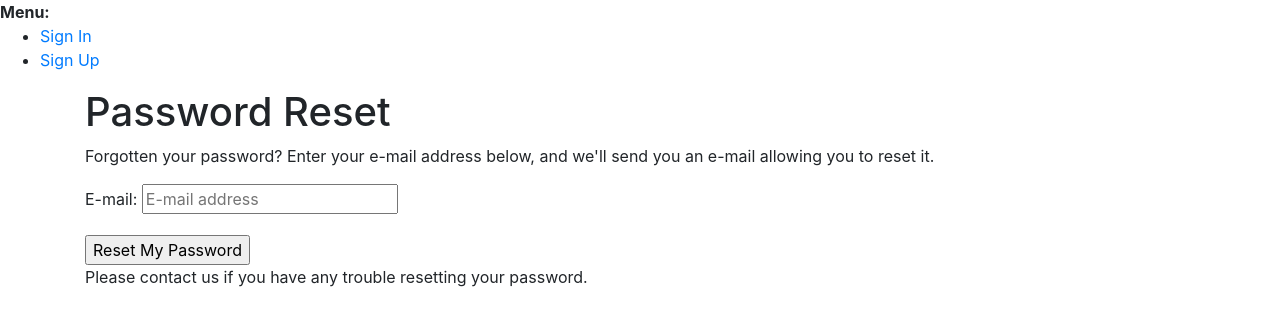
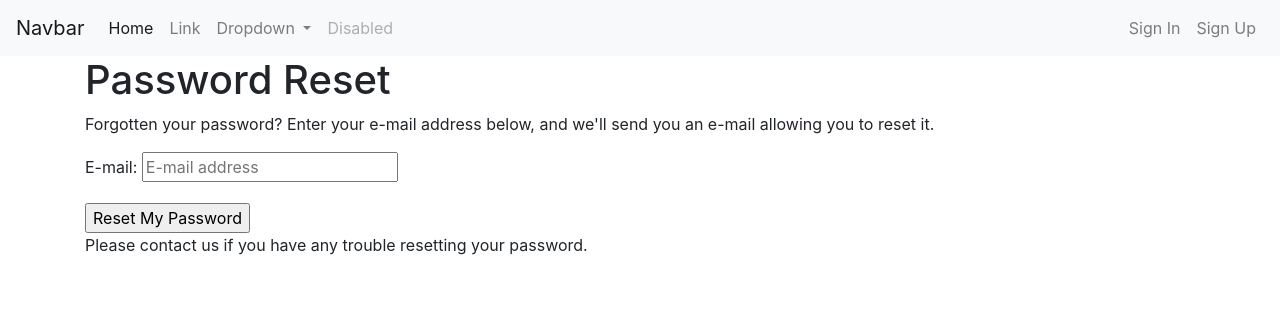
Before and after one commit to Simonm17/scheduler, a Django app: page /accounts/password/reset/ in a window 1280 px wide. Shown: the top 326 px of the page. Run offline with Django 3.2, Linux system fonts and the light colour scheme; some libraries are stand-ins or nearby versions.

Commit message:
added namespace to scheduling urls, modified base.html

```diff
--- a/dj_scheduling/settings.py
+++ b/dj_scheduling/settings.py
@@ -50,6 +50,8 @@ INSTALLED_APPS = [
 
 # For django-allauth
 SITE_ID = 1
+
+EMAIL_BACKEND = 'django.core.mail.backends.console.EmailBackend'
 
 MIDDLEWARE = [
     'django.middleware.security.SecurityMiddleware',
--- a/dj_scheduling/urls.py
+++ b/dj_scheduling/urls.py
@@ -19,5 +19,5 @@ from django.urls import path, include
 urlpatterns = [
     path('admin/', admin.site.urls),
     path('accounts/', include('allauth.urls')),
-    path('', include('scheduling.urls')),
+    path('', include('scheduling.urls', namespace='scheduling')),
 ]
--- a/scheduling/urls.py
+++ b/scheduling/urls.py
@@ -2,6 +2,8 @@ from django.urls import path
 from .views import home
 
 
+app_name = 'scheduling'
+
 urlpatterns = [
-    path('', home, name='scheduling_home'),
+    path('', home, name='home'),
 ]
--- a/templates/base.html
+++ b/templates/base.html
@@ -8,31 +8,68 @@
     {% endblock %}
   </head>
   <body>
+    <header>
+      <nav class="navbar navbar-expand-md navbar-light bg-light">
+        <a class="navbar-brand" href="#">Navbar</a>
+        <button class="navbar-toggler" type="button" data-toggle="collapse" data-target="#navbarSupportedContent" aria-controls="navbarSupportedContent" aria-expanded="false" aria-label="Toggle navigation">
+          <span class="navbar-toggler-icon"></span>
+        </button>
+
+        <div class="collapse navbar-collapse" id="navbarSupportedContent">
+
+          <ul class="navbar-nav mr-auto">
+            <li class="nav-item active">
+              <a class="nav-link" href="{% url 'scheduling:home' %}">Home</a>
+            </li>
+            <li class="nav-item">
+              <a class="nav-link" href="#">Link</a>
+            </li>
+            <li class="nav-item dropdown">
+              <a class="nav-link dropdown-toggle" href="#" id="navbarDropdown" role="button" data-toggle="dropdown" aria-haspopup="true" aria-expanded="false">
+                Dropdown
+              </a>
+              <div class="dropdown-menu" aria-labelledby="navbarDropdown">
+                <a class="dropdown-item" href="#">Action</a>
+                <a class="dropdown-item" href="#">Another action</a>
+                <div class="dropdown-divider"></div>
+                <a class="dropdown-item" href="#">Something else here</a>
+              </div>
+            </li>
+            <li class="nav-item">
+              <a class="nav-link disabled" href="#">Disabled</a>
+            </li>
+          </ul>
+
+          <ul class="navbar-nav">
+            {% if user.is_authenticated %}
+            <li class="nav-item">
+              <a class="nav-link" href="{% url 'account_email' %}">Change Email</a>
+            </li>
+            <li class="nav-item">
+              <a class="nav-link" href="{% url 'account_logout' %}">Sign Out</a>
+            </li>
+            {% else %}
+            <li class="nav-item">
+              <a class="nav-link" href="{% url 'account_login' %}">Sign In</a>
+            </li>
+            <li class="nav-item">
+              <a class="nav-link" href="{% url 'account_signup' %}">Sign Up</a>
+            </li>
+            {% endif %}
+          </ul>
+
+        </div>
+      </nav>
+    </header>
     {% block body %}
 
     {% if messages %}
-    <div>
-      <strong>Messages:</strong>
-      <ul>
         {% for message in messages %}
-        <li>{{message}}</li>
+        <div class="alert alert-{{ message.tags }}">
+          {{ message }}
+        </div>
         {% endfor %}
-      </ul>
-    </div>
     {% endif %}
-
-    <div>
-      <strong>Menu:</strong>
-      <ul>
-        {% if user.is_authenticated %}
-        <li><a href="{% url 'account_email' %}">Change E-mail</a></li>
-        <li><a href="{% url 'account_logout' %}">Sign Out</a></li>
-        {% else %}
-        <li><a href="{% url 'account_login' %}">Sign In</a></li>
-        <li><a href="{% url 'account_signup' %}">Sign Up</a></li>
-        {% endif %}
-      </ul>
-    </div>
 
     <div class="container">
     {% block content %}
```
